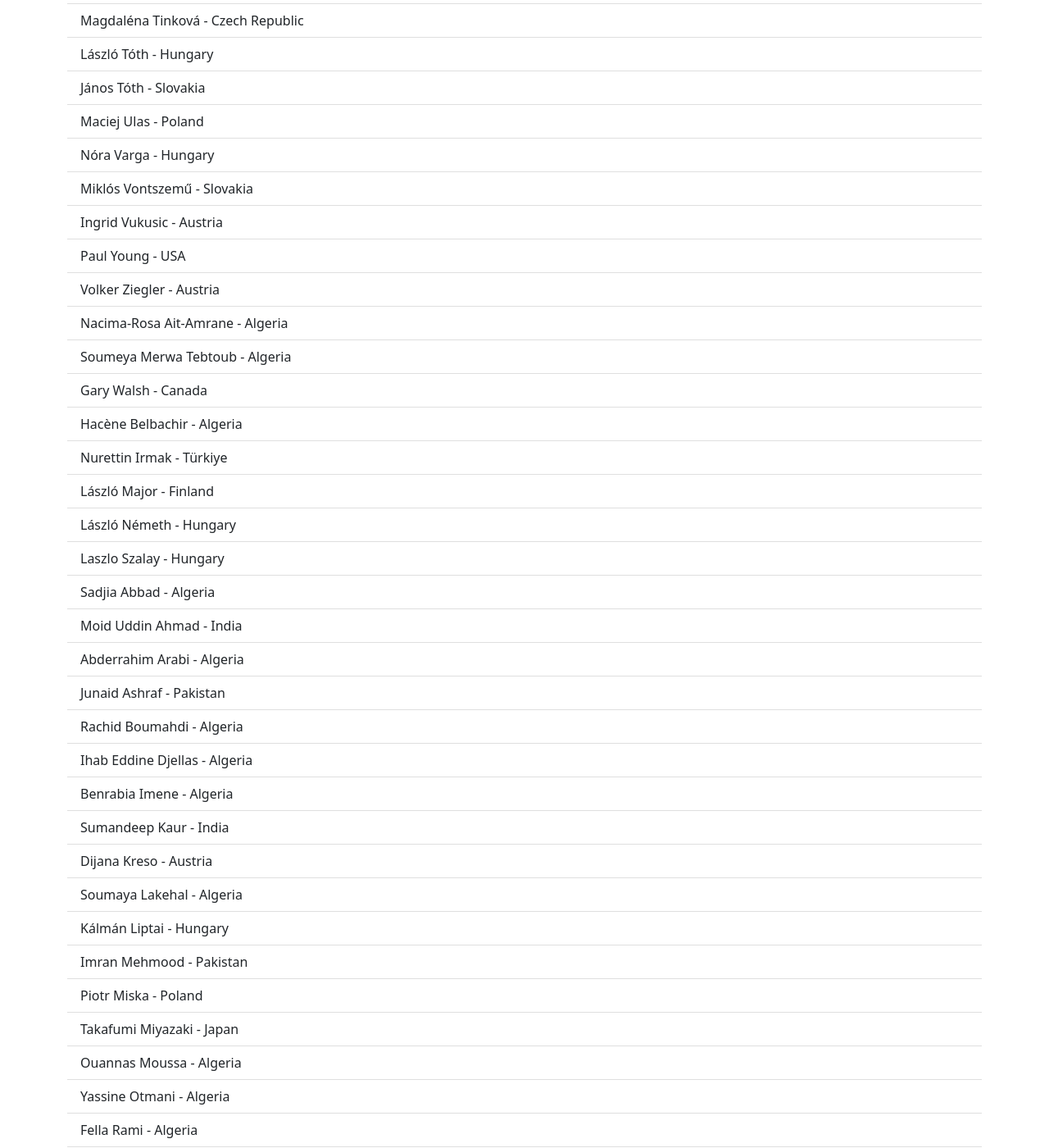
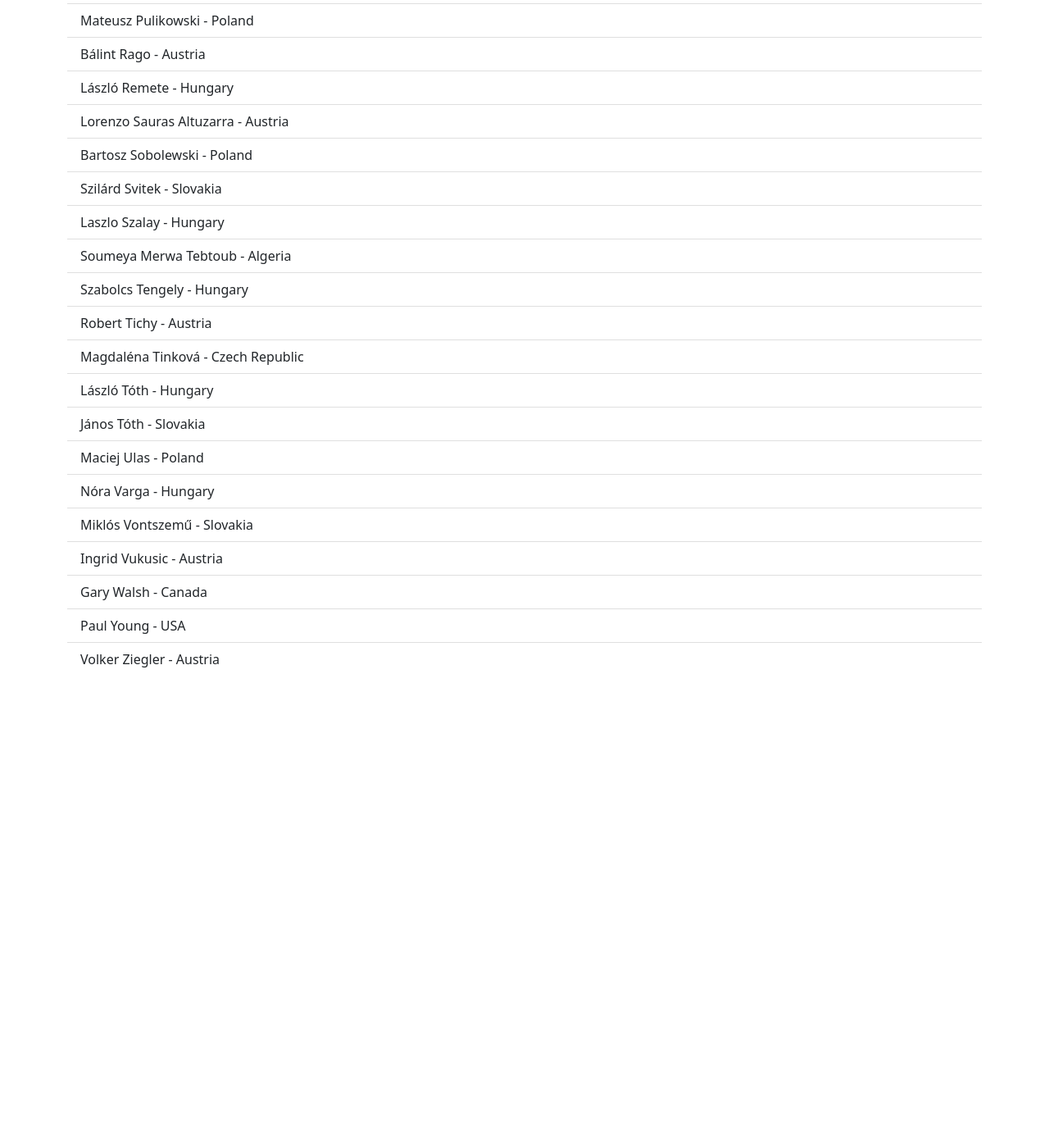
Before and after one commit to cent2023/cent2023.github.io, a Jekyll site: the page built from participants.html, in a window 1280 px wide and 1400 px high, scrolled down 1635 px. Shown: the whole window at 82% size. Built offline with Jekyll 4.4.1, drawn with Linux system fonts in a browser that asks for light colours; after the commit the page ends 2475 px from its top, so only the background shows below that; some of the changed text lies outside the part shown.

Commit message:
Update participants

```diff
--- a/participants.html
+++ b/participants.html
@@ -5,8 +5,10 @@
 <p>
 <ul class="list-group list-group-flush">
     <li class="list-group-item">Nikola Adžaga - Croatia</li>
+    <li class="list-group-item">Nacima-Rosa Ait-Amrane - Algeria</li>
     <li class="list-group-item">Gergő Batta - Hungary</li>
     <li class="list-group-item">András Bazsó - Hungary</li>
+    <li class="list-group-item">Hacène Belbachir - Algeria</li>
     <li class="list-group-item">Athmane Benmezai - Algeria</li>
     <li class="list-group-item">Attila Bérczes - Hungary</li>
     <li class="list-group-item">Ferdinánd Filip - Slovakia</li>
@@ -21,14 +23,20 @@
     <li class="list-group-item">Kálmán Győry - Hungary</li>
     <li class="list-group-item">Lajos Hajdu - Hungary</li>
     <li class="list-group-item">Zsófia Harrison-Juhász - Hungary</li>
+    <li class="list-group-item">Máté Hegyháti - Hungary</li>
     <li class="list-group-item">Tamás Herendi - Hungary</li>
+    <li class="list-group-item">Nurettin Irmak - Türkiye</li>
     <li class="list-group-item">Borka Jadrijević - Croatia</li>
-    <li class="list-group-item">Thomas Karam United - Kingdom</li>
+    <li class="list-group-item">Thomas Karam - United Kingdom</li>
     <li class="list-group-item">Radan Kučera - Czech Republic</li>
-    <li class="list-group-item">Ladislav Mišík Slovak - Republik</li>
-    <li class="list-group-item">Augustine Munagi South - Africa</li>
+    <li class="list-group-item">Kálmán Liptai - Hungary</li>
+    <li class="list-group-item">László Major - Finland</li>
+    <li class="list-group-item">Ladislav Mišík - Slovak Republik</li>
+    <li class="list-group-item">Takafumi Miyazaki - Japan</li>
+    <li class="list-group-item">Augustine Munagi - South Africa</li>
     <li class="list-group-item">Károly Müllner - Hungary</li>
-    <li class="list-group-item">Darlison Nyirenda South - Africa</li>
+    <li class="list-group-item">László Németh - Hungary</li>
+    <li class="list-group-item">Darlison Nyirenda - South Africa</li>
     <li class="list-group-item">Gábor Nyul - Hungary</li>
     <li class="list-group-item">Attila Pethő - Hungary</li>
     <li class="list-group-item">István Pink - Hungary</li>
@@ -39,6 +47,8 @@
     <li class="list-group-item">Lorenzo Sauras Altuzarra - Austria</li>
     <li class="list-group-item">Bartosz Sobolewski - Poland</li>
     <li class="list-group-item">Szilárd Svitek - Slovakia</li>
+    <li class="list-group-item">Laszlo Szalay - Hungary</li>
+    <li class="list-group-item">Soumeya Merwa Tebtoub - Algeria</li>
     <li class="list-group-item">Szabolcs Tengely - Hungary</li>
     <li class="list-group-item">Robert Tichy - Austria</li>
     <li class="list-group-item">Magdaléna Tinková - Czech Republic</li>
@@ -48,36 +58,9 @@
     <li class="list-group-item">Nóra Varga - Hungary</li>
     <li class="list-group-item">Miklós Vontszemű - Slovakia</li>
     <li class="list-group-item">Ingrid Vukusic - Austria</li>
+    <li class="list-group-item">Gary Walsh - Canada</li>
     <li class="list-group-item">Paul Young - USA</li>
     <li class="list-group-item">Volker Ziegler - Austria</li>
-    <li class="list-group-item">Nacima-Rosa Ait-Amrane - Algeria</li>
-    <li class="list-group-item">Soumeya Merwa Tebtoub - Algeria</li>
-    <li class="list-group-item">Gary Walsh - Canada</li>
-    <li class="list-group-item">Hacène Belbachir - Algeria</li>
-    <li class="list-group-item">Nurettin Irmak - Türkiye</li>
-    <li class="list-group-item">László Major - Finland</li>
-    <li class="list-group-item">László Németh - Hungary</li>
-    <li class="list-group-item">Laszlo Szalay - Hungary</li>
-    <li class="list-group-item">Sadjia Abbad - Algeria</li>
-    <li class="list-group-item">Moid Uddin Ahmad - India</li>
-    <li class="list-group-item">Abderrahim Arabi - Algeria</li>
-    <li class="list-group-item">Junaid Ashraf - Pakistan</li>
-    <li class="list-group-item">Rachid Boumahdi - Algeria</li>
-    <li class="list-group-item">Ihab Eddine Djellas - Algeria</li>
-    <li class="list-group-item">Benrabia Imene - Algeria</li>
-    <li class="list-group-item">Sumandeep Kaur - India</li>
-    <li class="list-group-item">Dijana Kreso - Austria</li>
-    <li class="list-group-item">Soumaya Lakehal - Algeria</li>
-    <li class="list-group-item">Kálmán Liptai - Hungary</li>
-    <li class="list-group-item">Imran Mehmood - Pakistan</li>
-    <li class="list-group-item">Piotr Miska - Poland</li>
-    <li class="list-group-item">Takafumi Miyazaki - Japan</li>
-    <li class="list-group-item">Ouannas Moussa - Algeria</li>
-    <li class="list-group-item">Yassine Otmani - Algeria</li>
-    <li class="list-group-item">Fella Rami - Algeria</li>
-    <li class="list-group-item">Asma Recioui - Algeria</li>
-    <li class="list-group-item">Brundaban Sahu - India</li>
-    <li class="list-group-item">Tamás Szakács - Hungary</li>
-    <li class="list-group-item">Pranjal Vishwakarma - India</li>
+
 </ul>
 </p>
```
